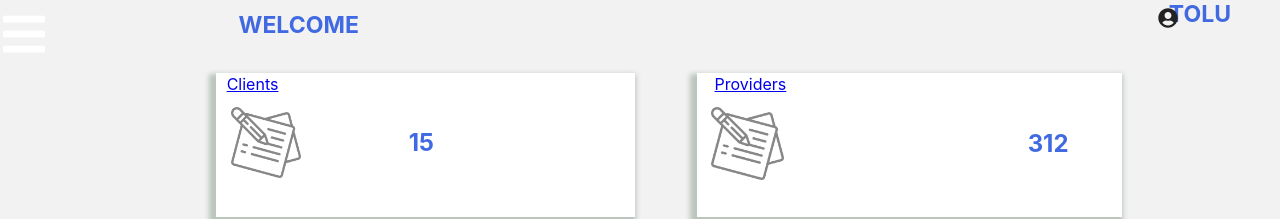
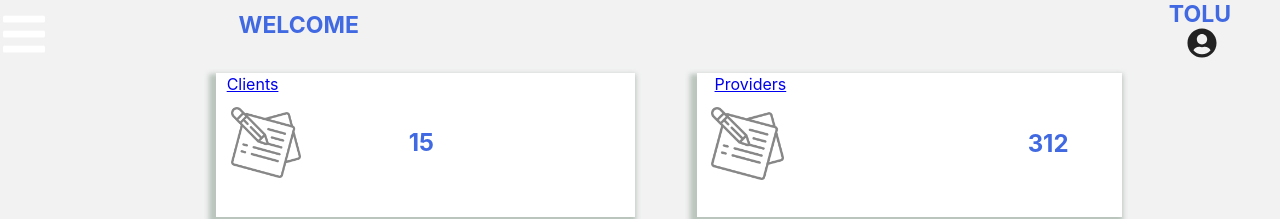
Before and after one commit to kenzo7664/HMOsite, a React (Create React App) app: page /dash in a window 1280 px wide. Shown: the top 219 px of the page. Built offline with nearby package versions, Linux system fonts and the light colour scheme.

Commit message:
second commit

```diff
--- a/src/Dashboard/welcom.css
+++ b/src/Dashboard/welcom.css
@@ -6,10 +6,9 @@
 }
 
 .icn {
-    font-size: 20px;
-    position: fixed;
-    right: 8%;
-    top: 1%;
+    font-size: 30px;
+    margin-left: 30%;
+
 }
 
 .icon{
```
